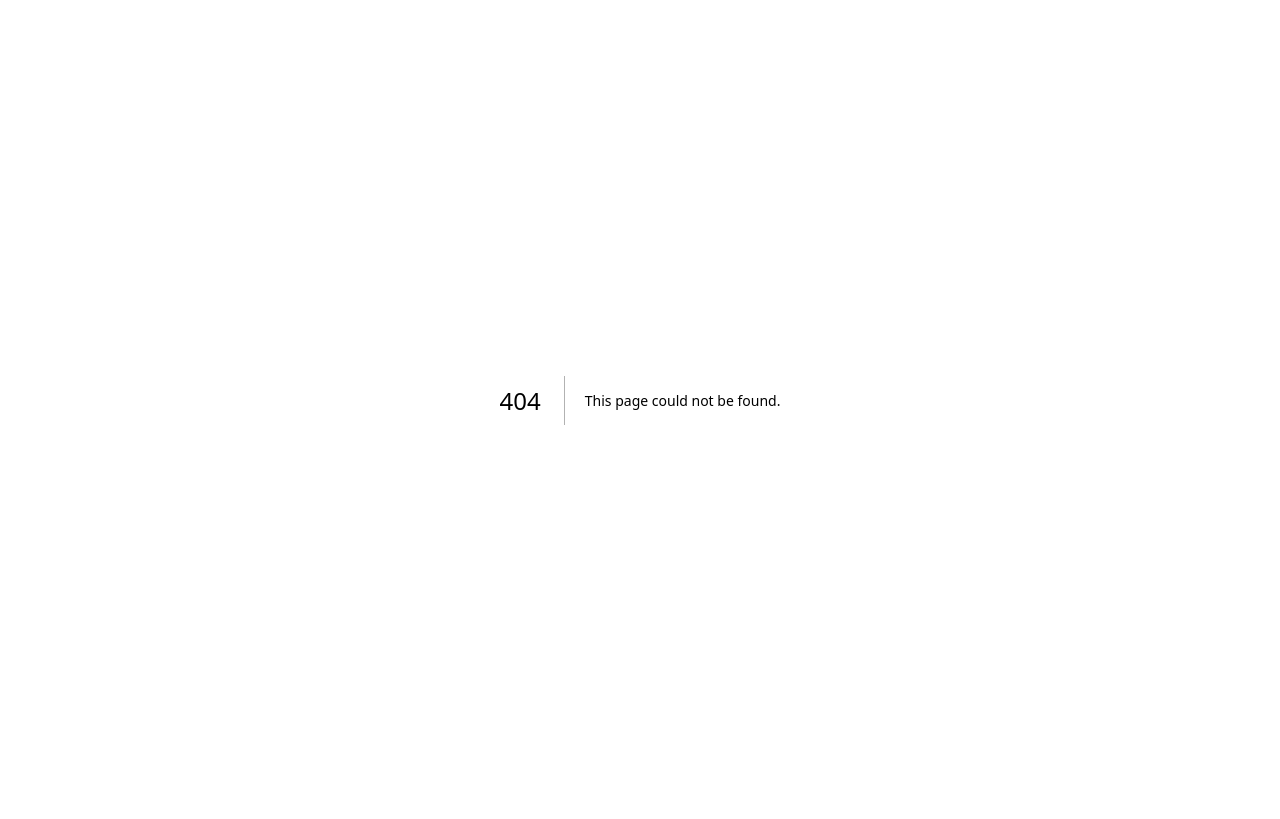
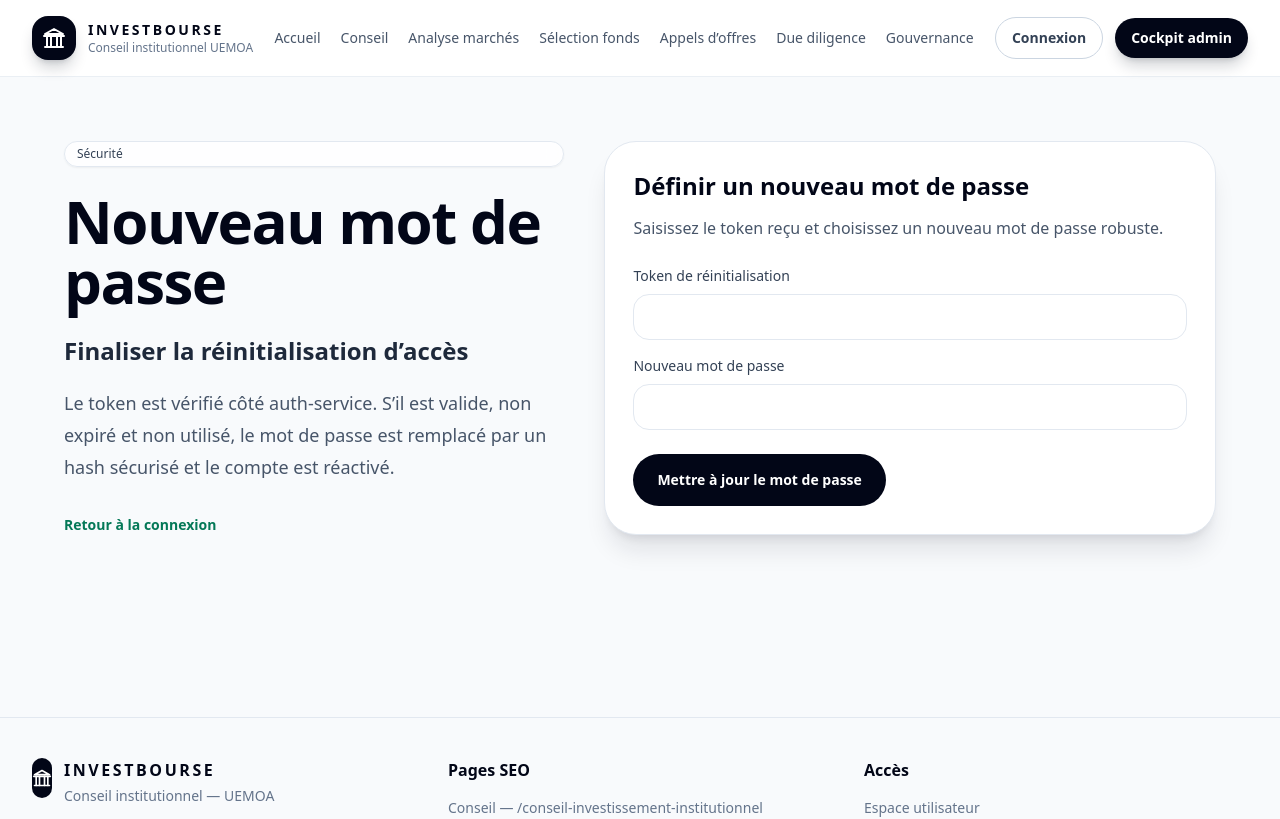
Before and after one commit to Patricked-code/Investbourse, a Next.js app in the folder apps/web/: page /compte/nouveau-mot-de-passe in a window 1280 px wide. Before the commit this address had no page. Shown: the top 819 px of the page. Built offline with nearby package versions, Linux system fonts and the light colour scheme.

Commit message:
feat(web): add new password page

```diff
--- /dev/null
+++ b/apps/web/app/compte/nouveau-mot-de-passe/page.tsx
@@ -0,0 +1,33 @@
+import type { Metadata } from "next";
+import Link from "next/link";
+import { Header } from "@/components/organisms/Header";
+import { Footer } from "@/components/organisms/Footer";
+import { PasswordResetConfirmForm } from "@/components/molecules/PasswordResetConfirmForm";
+import { Badge } from "@/components/atoms/Badge";
+
+export const metadata: Metadata = {
+  title: "Nouveau mot de passe | Investbourse",
+  description: "Définition d’un nouveau mot de passe pour l’espace institutionnel Investbourse.",
+  robots: { index: false, follow: false },
+};
+
+export default function NewPasswordPage() {
+  return (
+    <>
+      <Header />
+      <main className="min-h-[80vh] bg-slate-50 px-5 py-16 lg:px-8">
+        <div className="mx-auto grid max-w-6xl gap-10 lg:grid-cols-[0.9fr_1.1fr]">
+          <section className="flex flex-col justify-center">
+            <Badge>Sécurité</Badge>
+            <h1 className="mt-6 text-4xl font-semibold tracking-tight text-slate-950 md:text-6xl">Nouveau mot de passe</h1>
+            <h2 className="mt-6 text-2xl font-semibold text-slate-800">Finaliser la réinitialisation d’accès</h2>
+            <p className="mt-5 text-lg leading-8 text-slate-600">Le token est vérifié côté auth-service. S’il est valide, non expiré et non utilisé, le mot de passe est remplacé par un hash sécurisé et le compte est réactivé.</p>
+            <Link href="/auth/login" className="mt-8 inline-flex text-sm font-semibold text-emerald-700">Retour à la connexion</Link>
+          </section>
+          <PasswordResetConfirmForm />
+        </div>
+      </main>
+      <Footer />
+    </>
+  );
+}
```
